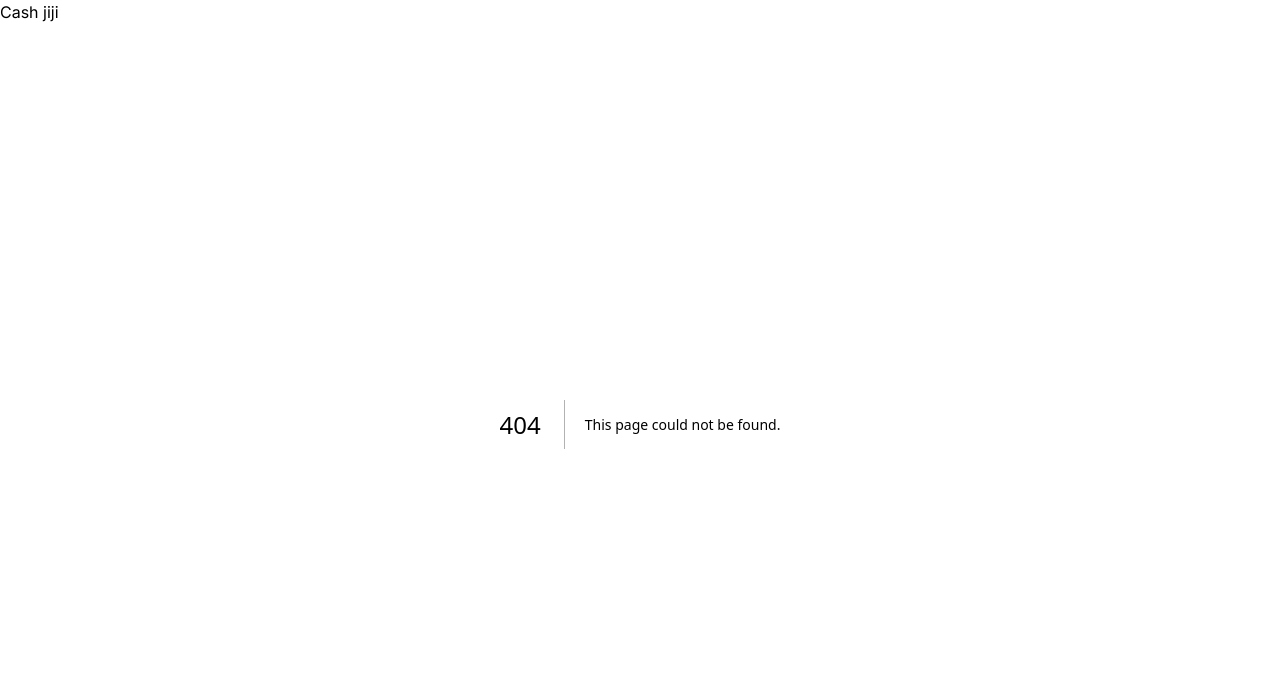
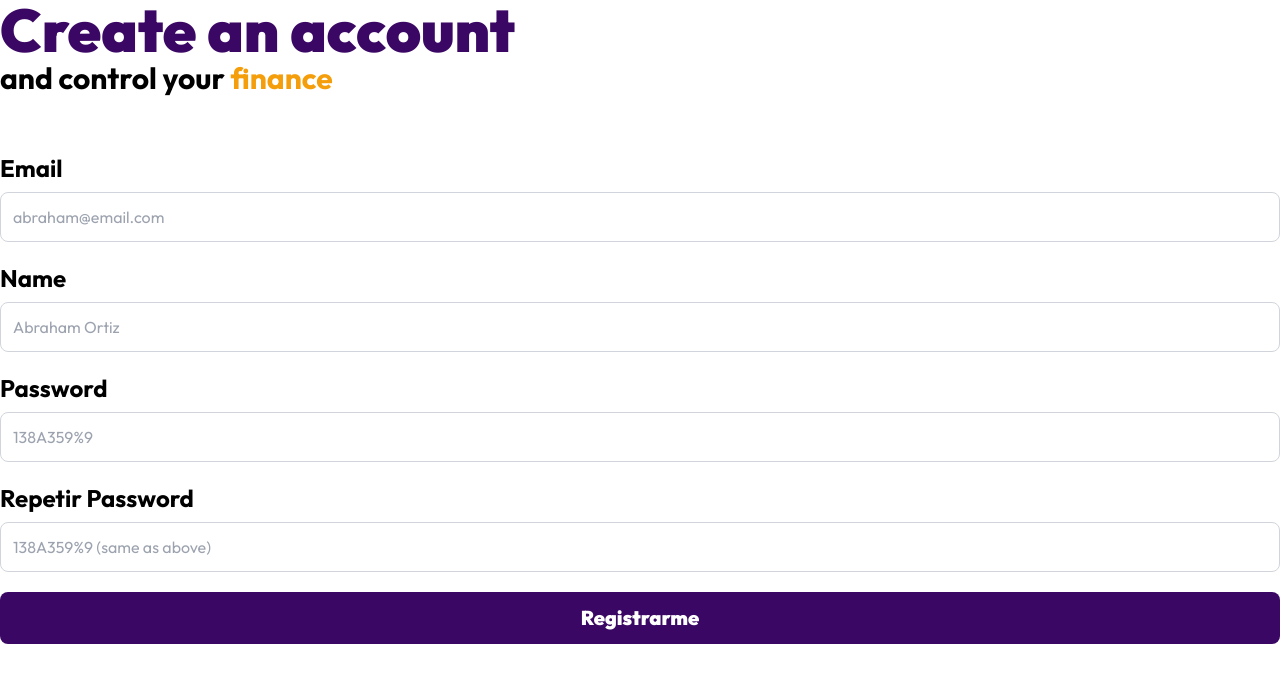
Before and after one commit to abraham1229/cashtrackr-page, a Next.js app: page /auth/register in a window 1280 px wide. Before the commit this address had no page. Shown: the top 682 px of the page. Built offline with nearby package versions, Linux system fonts and the light colour scheme.

Commit message:
feat: Register form

```diff
--- /dev/null
+++ b/app/auth/register/page.tsx
@@ -0,0 +1,18 @@
+import RegisterForm from "@/components/auth/RegisterForm"
+import type { Metadata } from 'next'
+
+export const metadata: Metadata = {
+  title: 'CashTrackr - Create Account',
+  description: 'CashTrackr - Create Account'
+}
+
+export default function RegisterPage() {
+
+  return (
+    <>
+      <h1 className="font-black text-6xl text-purple-950">Create an account</h1>
+      <p className="text-3xl font-bold"> and control your <span className="text-amber-500">finance</span></p>
+      <RegisterForm />
+    </>
+  )
+}
--- a/app/layout.tsx
+++ b/app/layout.tsx
@@ -1,11 +1,11 @@
 import type { Metadata } from "next";
 import "./globals.css";
-import { Inter } from 'next/font/google'
+import { Outfit } from 'next/font/google'
 
-const inter = Inter({subsets: ['latin']})
+const outfit = Outfit({subsets: ['latin']})
 
 export const metadata: Metadata = {
-  title: "Cashtrackr",
+  title: "CashTrackr",
   description: "Generated by create next app",
 };
 
@@ -17,9 +17,7 @@
   return (
     <html lang="en">
       <body
-        className={inter.className}
-      >
-        <h1>Cash jiji</h1>
+        className={outfit.className}>
         {children}
       </body>
     </html>
--- /dev/null
+++ b/components/auth/RegisterForm.tsx
@@ -0,0 +1,67 @@
+'use client'
+
+export default function RegisterForm() {
+  return (
+    <form
+      className="mt-14 space-y-5"
+      noValidate
+    >
+      <div className="flex flex-col gap-2">
+        <label
+          className="font-bold text-2xl"
+          htmlFor="email"
+        >Email</label>
+        <input
+          id="email"
+          type="email"
+          placeholder="abraham@email.com"
+          className="w-full border border-gray-300 p-3 rounded-lg"
+          name="email"
+        />
+      </div>
+
+      <div className="flex flex-col gap-2">
+        <label
+          className="font-bold text-2xl"
+        >Name</label>
+        <input
+          type="name"
+          placeholder="Abraham Ortiz"
+          className="w-full border border-gray-300 p-3 rounded-lg"
+          name="name"
+        />
+      </div>
+
+      <div className="flex flex-col gap-2">
+        <label
+          className="font-bold text-2xl"
+        >Password</label>
+        <input
+          type="password"
+          placeholder="138A359%9"
+          className="w-full border border-gray-300 p-3 rounded-lg"
+          name="password"
+        />
+      </div>
+
+      <div className="flex flex-col gap-2">
+        <label
+          className="font-bold text-2xl"
+        >Repetir Password</label>
+        <input
+          id="password_confirmation"
+          type="password"
+          placeholder="138A359%9 (same as above)"
+          className="w-full border border-gray-300 p-3 rounded-lg"
+          name="password_confirmation"
+        />
+      </div>
+
+      <input
+        type="submit"
+        value='Registrarme'
+        className="bg-purple-950 hover:bg-purple-800 w-full p-3 rounded-lg text-white font-black  text-xl cursor-pointer block"
+      />
+    </form>
+  )
+}
```
